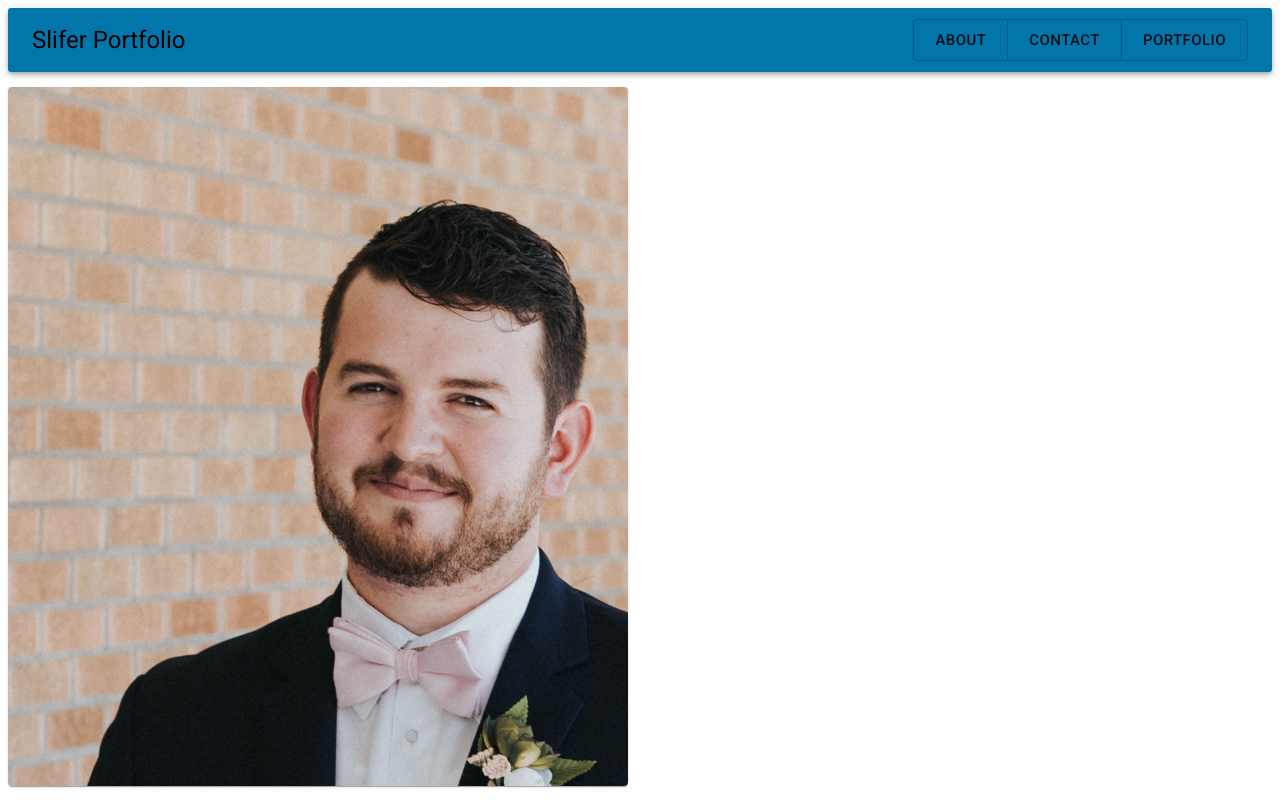
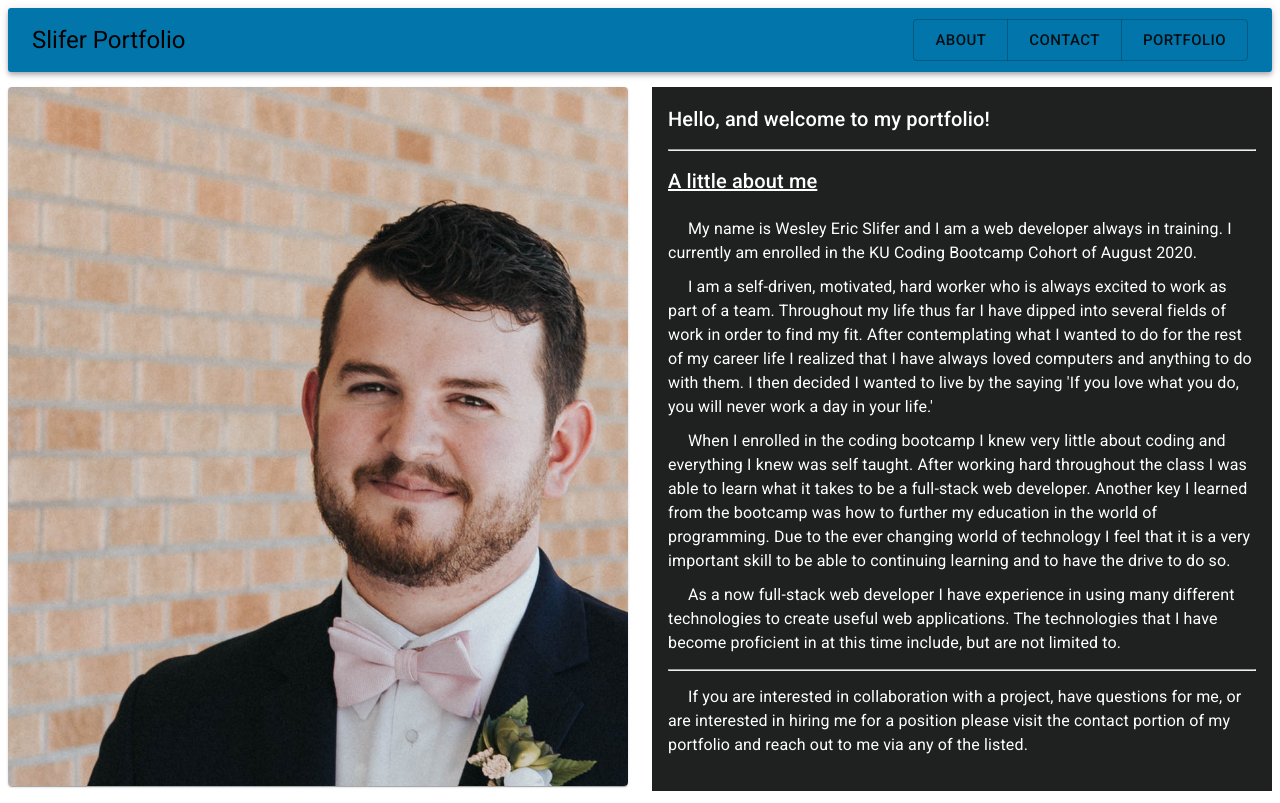
Before and after one commit to wslifer/react_portfolio, a React (Create React App) app: page / in a window 1280 px wide. Built offline with nearby package versions, Linux system fonts and the light colour scheme.

Commit message:
styling on about page completed. entering information

```diff
--- a/src/pages/About.js
+++ b/src/pages/About.js
@@ -10,6 +10,19 @@ const useStyles = makeStyles({
   picture: {
     height: 350,
     paddingTop: "56.25%",
+  },
+  about: {
+    color: "white",
+    fontSize: 28,
+    background: "#1e211f",
+  },
+  heading: {
+    textDecoration: "underline",
+    marginBottom: 20,
+  },
+  textArea: {
+    textIndent: 20,
+    marginBottom: 10,
   },
 });
 
@@ -28,7 +41,52 @@ export default function About() {
         </Card>
       </Grid>
       <Grid item xs={6}>
-        <CardContent item xs={6}></CardContent>
+        <CardContent item xs={6} className={style.about}>
+          <Typography variant="h6">
+            Hello, and welcome to my portfolio!{" "}
+          </Typography>
+          <hr />
+          <Typography variant="h6" className={style.heading}>
+            A little about me
+          </Typography>
+          <Typography variant="body1" className={style.textArea}>
+            My name is Wesley Eric Slifer and I am a web developer always in
+            training. I currently am enrolled in the KU Coding Bootcamp Cohort
+            of August 2020.
+          </Typography>
+          <Typography variant="body1" className={style.textArea}>
+            I am a self-driven, motivated, hard worker who is always excited to
+            work as part of a team. Throughout my life thus far I have dipped
+            into several fields of work in order to find my fit. After
+            contemplating what I wanted to do for the rest of my career life I
+            realized that I have always loved computers and anything to do with
+            them. I then decided I wanted to live by the saying 'If you love
+            what you do, you will never work a day in your life.'
+          </Typography>
+          <Typography variant="body1" className={style.textArea}>
+            When I enrolled in the coding bootcamp I knew very little about
+            coding and everything I knew was self taught. After working hard
+            throughout the class I was able to learn what it takes to be a
+            full-stack web developer. Another key I learned from the bootcamp
+            was how to further my education in the world of programming. Due to
+            the ever changing world of technology I feel that it is a very
+            important skill to be able to continuing learning and to have the
+            drive to do so.
+          </Typography>
+          <Typography variant="body1" className={style.textArea}>
+            As a now full-stack web developer I have experience in using many
+            different technologies to create useful web applications. The
+            technologies that I have become proficient in at this time include,
+            but are not limited to.
+          </Typography>
+          <hr />
+          <Typography variant="body1" className={style.textArea}>
+            If you are interested in collaboration with a project, have
+            questions for me, or are interested in hiring me for a position
+            please visit the contact portion of my portfolio and reach out to me
+            via any of the listed.
+          </Typography>
+        </CardContent>
       </Grid>
     </Grid>
   );
```
